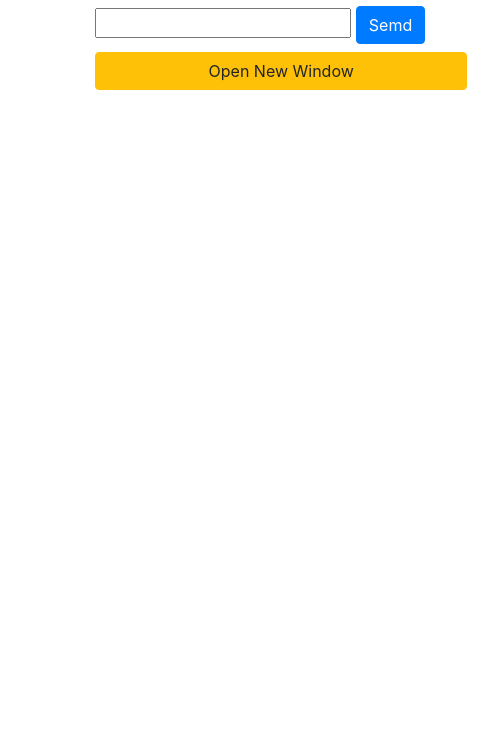
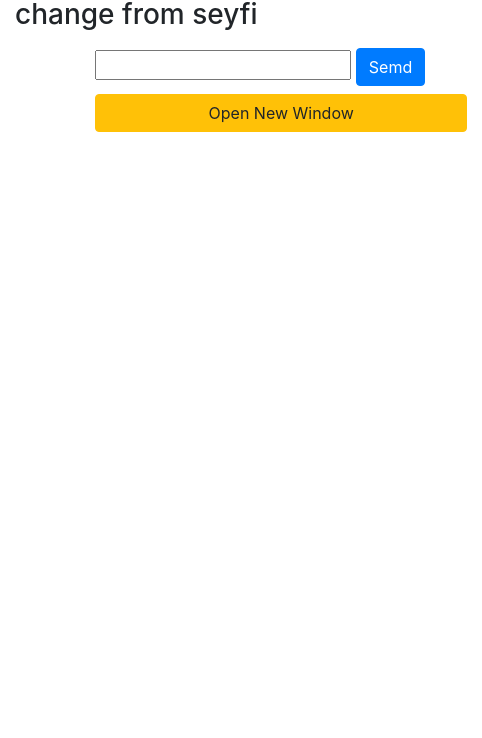
Before and after one commit to gojayevmurad/electron-js, an Electron app: page first/main.html in a window 482 px wide. Shown: the part 106-844 px from the top of the page. Drawn offline with nearby package versions, Linux system fonts and the light colour scheme.

Commit message:
last version

```diff
--- a/first/main.html
+++ b/first/main.html
@@ -14,6 +14,7 @@
   <body>
     <div class="container pt-5">
       <h1 class="text-center">trying</h1>
+      <h3>change from seyfi</h3>
       <div class="row">
         <div class="col-md-8 offset-2 pt-2">
           <input type="text" id="value" />
```
